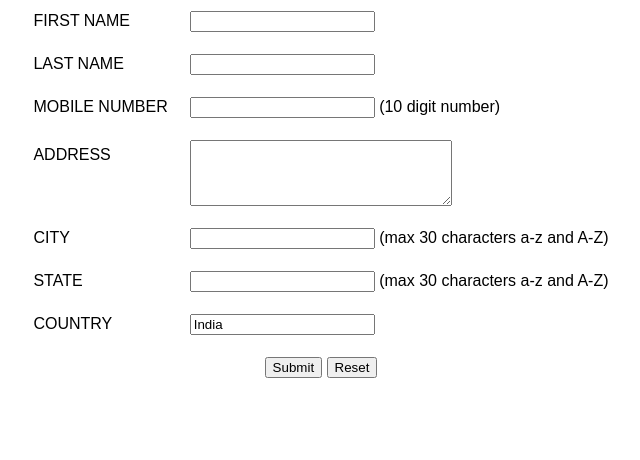
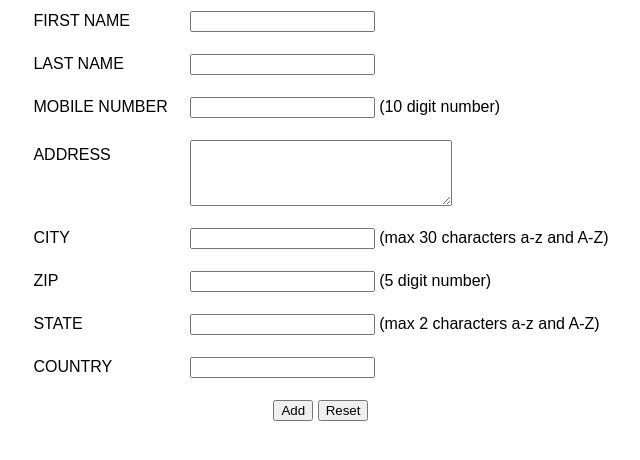
Before and after one commit to fooleh/wineclubber, a Flask app: page / in a window 1280 px wide. Shown: the part 124-584 px from the top of the page, without its empty margins (319-959 px from the left). Run offline with Flask 2, Linux system fonts and the light colour scheme; parts of the project's set-up code (start-up, migrations or seed data) failed here and were passed over.

Commit message:
Update index.html

```diff
--- a/templates/index.html
+++ b/templates/index.html
@@ -51,24 +51,34 @@
 </td>
 </tr>
 
+    <!----- Zip ---------------------------------------------------------->
+<tr>
+<td>ZIP</td>
+<td>
+<input type="text" name="Zip" maxlength="5" />
+(5 digit number)
+</td>
+</tr>
+
+
 <!----- State ---------------------------------------------------------->
 <tr>
 <td>STATE</td>
-<td><input type="text" name="State" maxlength="30" />
-(max 30 characters a-z and A-Z)
+<td><input type="text" name="State" maxlength="2" />
+(max 2 characters a-z and A-Z)
 </td>
 </tr>
 
 <!----- Country ---------------------------------------------------------->
 <tr>
 <td>COUNTRY</td>
-<td><input type="text" name="Country" value="India" readonly="readonly" /></td>
+<td><input type="text" name="Country" maxlength="20" /></td>
 </tr>
 
 <!----Submit/Reset---->
 <tr>
 <td colspan="2" align="center">
-<input type="submit" value="Submit">
+<input type="submit" value="Add">
 <input type="reset" value="Reset">
 </td>
 </tr>
```
